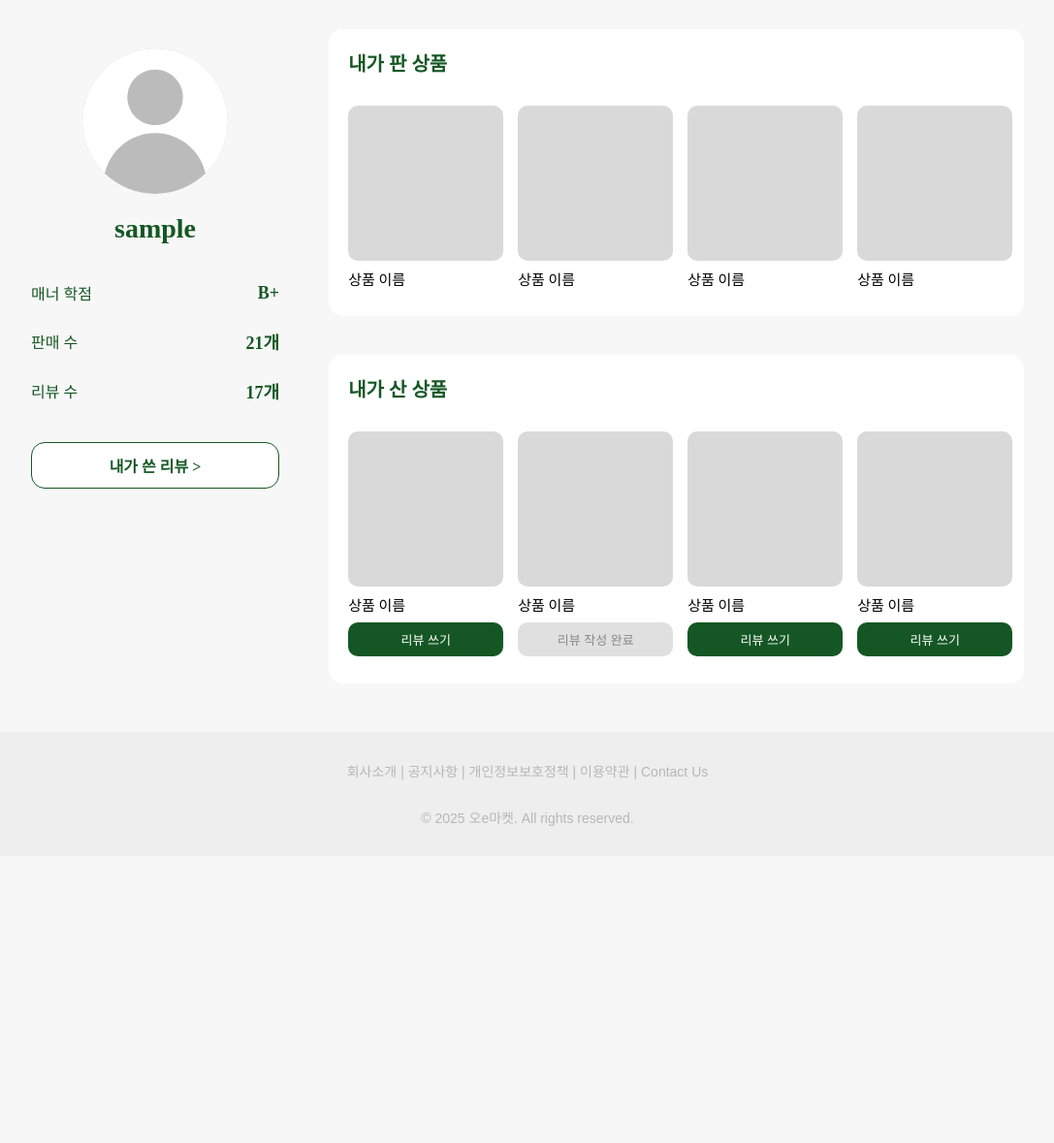
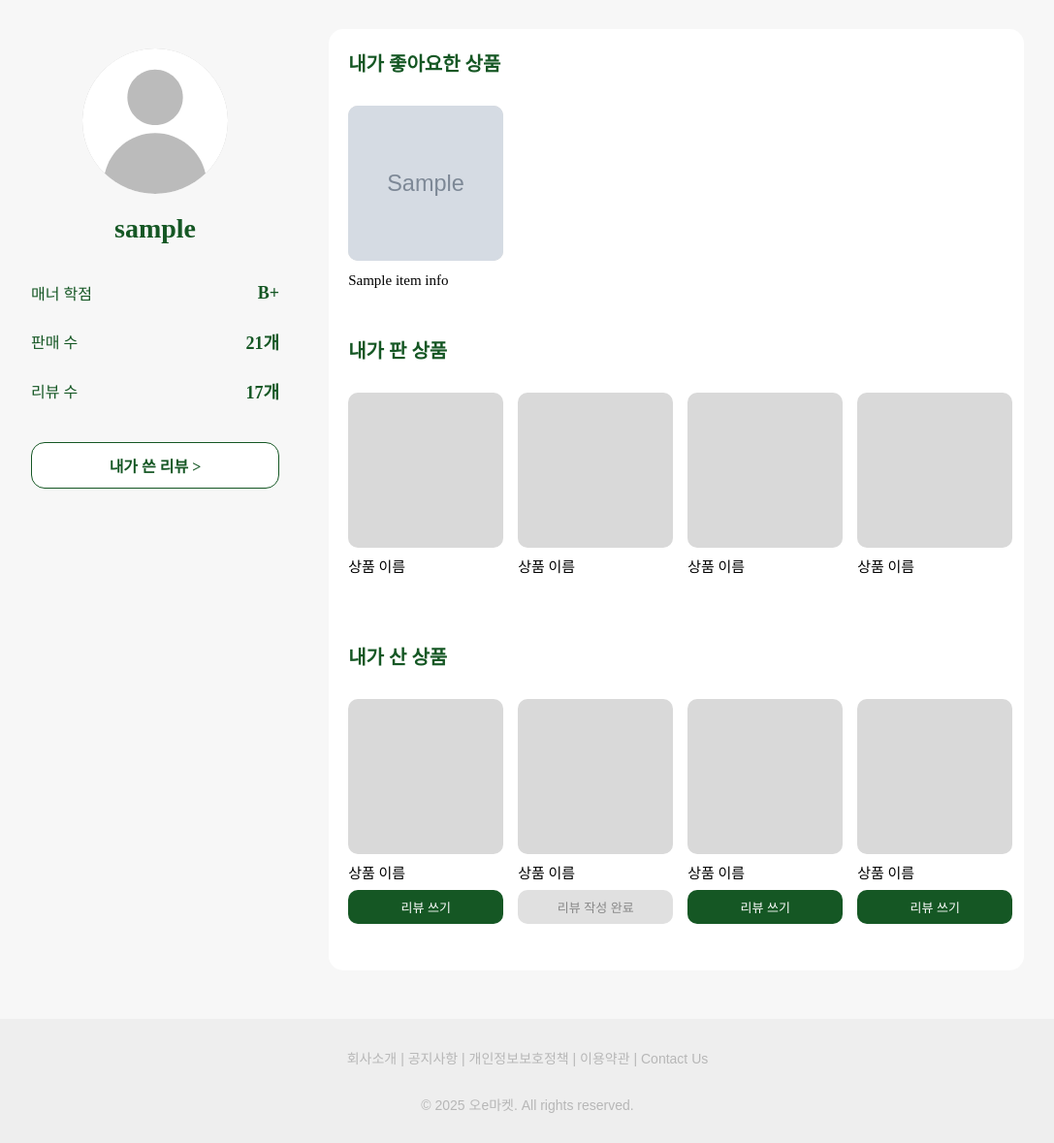
Before and after one commit to won-gg/flask_project2025, a Flask app: template templates/profile.html in a window 1280 px wide. Shown: the part 132-1311 px from the top of the page at 97% size, without its empty margins (96-1183 px from the left). Before the commit the page ends 984 px from the top, so only its background shows below. Run offline with Flask 3, Linux system fonts and the light colour scheme; the visitor is signed in with stand-in values (Sample User, id 1); the template is opened without the code that fills it: most values are stand-ins (such as "Sample title", 1, 10 or a date in 2020); grey boxes marked "Sample" are stand-in pictures; some web fonts are replaced.

Commit message:
[profile.html] 내가 좋아요한 상품란 추가

```diff
--- a/templates/profile.html
+++ b/templates/profile.html
@@ -19,6 +19,26 @@
 
       <!-- 오른쪽 상품 정보 -->
       <div class="product-section">
+        <!-- 내가 좋아요한 상품 -->
+        <div class="items-list">
+          <h3>내가 좋아요한 상품</h3>
+          <div class="product-grid">
+          {% for item_id, item_info in liked_items.items() %}
+          {% if item_info %}
+          <article class="product-card">
+            <a href="/item_detail?id={{ item_id }}">
+              <img class="product-img"
+                  src="{{ url_for('static', filename = 'images/' + item_info.img_path) }}"
+                  alt="{{ item_info.title }}">
+              <div class="product-title">{{ item_info.title }}</div>
+            </a>
+          </article>
+          {% endif %}
+          {% else %}
+          <p>좋아요한 상품이 없습니다.</p>
+          {% endfor %}
+        </div>
+
         <!-- 내가 판 상품 -->
         <div class="items-list">
           <h3>내가 판 상품</h3>
```
